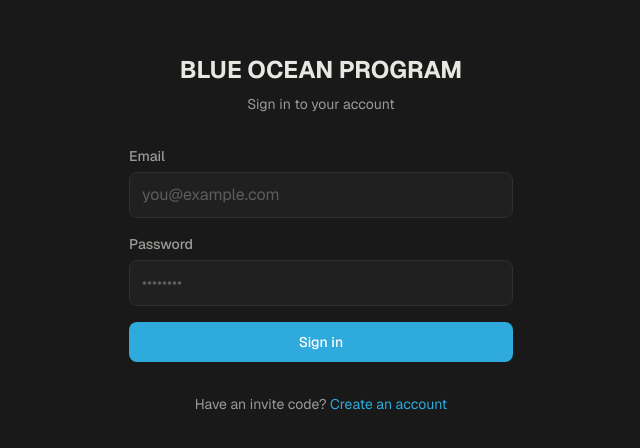
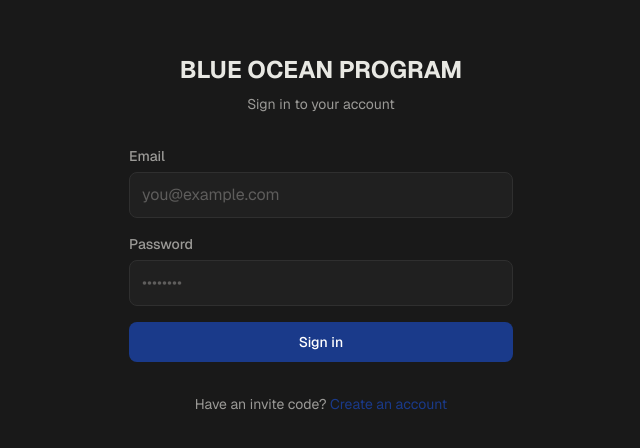
Before and after one commit to austinbathija/blueoceanmentorship, a Next.js app: page /login in a window 1280 px wide. Shown: the part 166-614 px from the top of the page, without its empty margins (319-959 px from the left). Built offline with nearby package versions, Linux system fonts and the light colour scheme; no server answers.

Commit message:
Change accent to dark royal blue
https://claude.ai/code/session_01WQDubF79mKbeWp61ZWRw3J

```diff
--- a/src/app/globals.css
+++ b/src/app/globals.css
@@ -6,8 +6,8 @@
   --muted: #9B9A97;
   --card: #202020;
   --border: #2F2F2F;
-  --accent: #2EAADC;
-  --accent-hover: #54C8F0;
+  --accent: #1A3A8A;
+  --accent-hover: #2450B8;
   --danger: #EB5757;
 }
 
```
